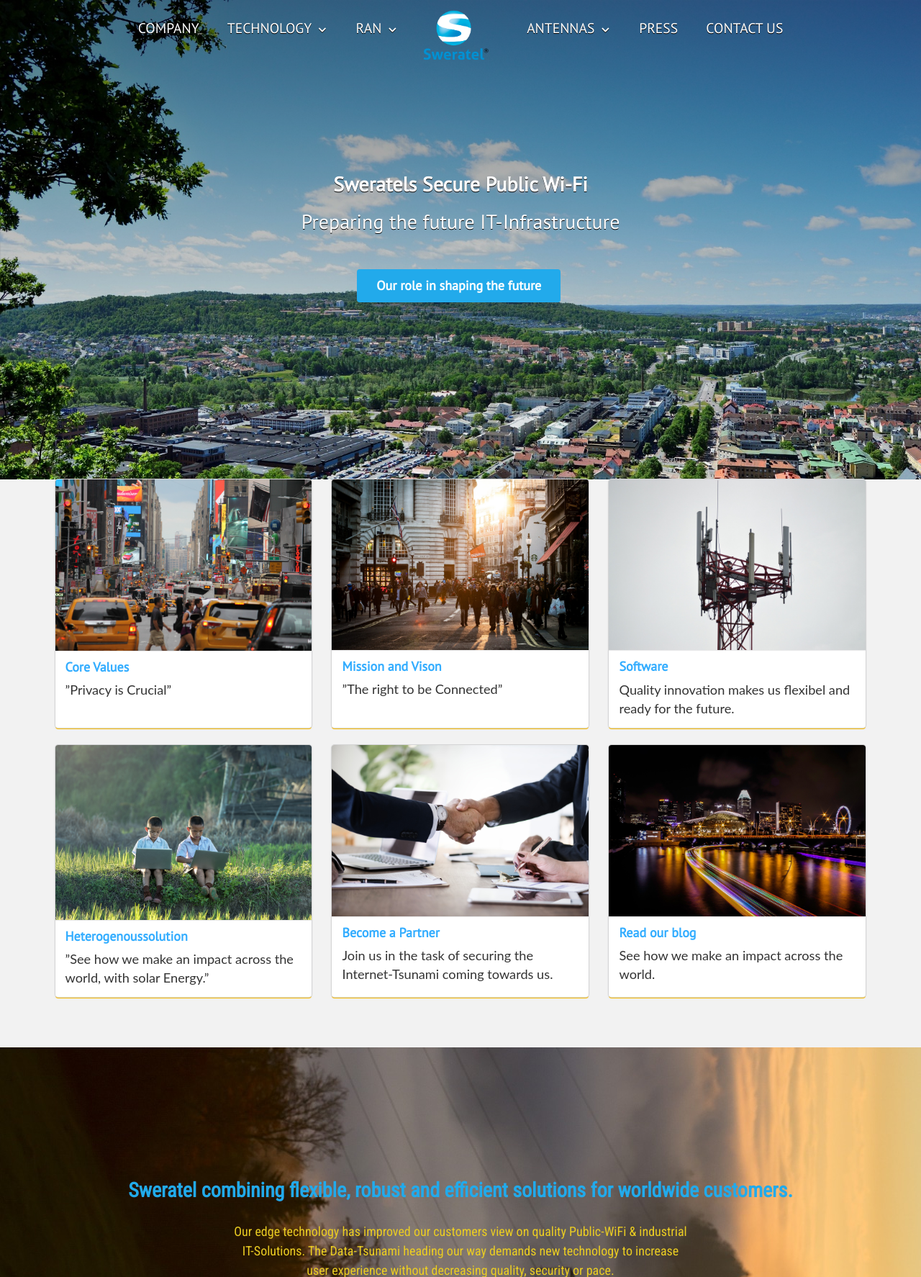
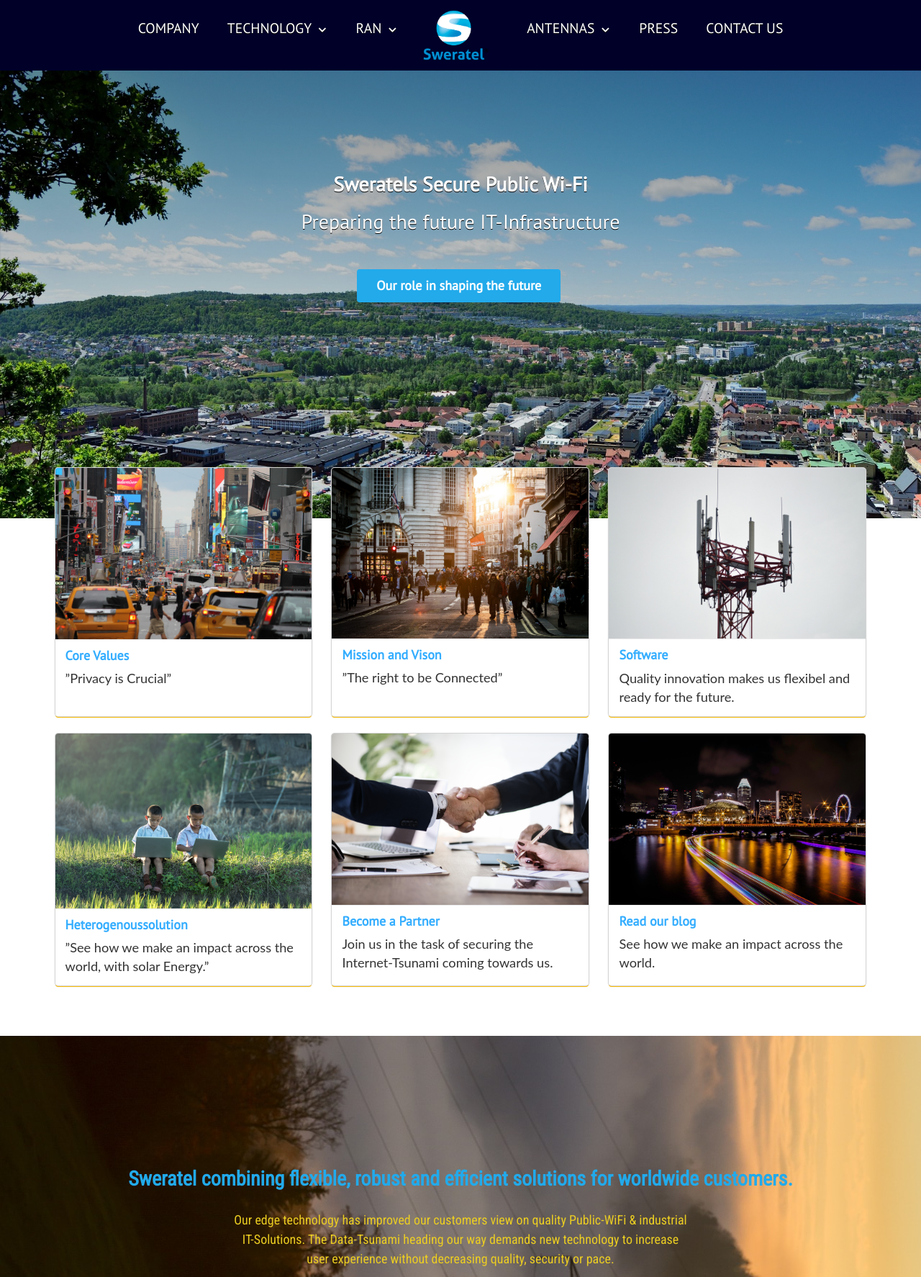
Before and after one commit to davidyanis/dallunkens, a PHP site: page / in a window 1280 px wide. Shown: the top 1774 px of the page at 72% size. Run offline with PHP 8.4, Linux system fonts and the light colour scheme; some libraries are stand-ins or nearby versions.

Commit message:
header bg color, cards moved up

```diff
--- a/css/header.css
+++ b/css/header.css
@@ -10,6 +10,7 @@
     height: 7em;
     overflow: hidden;
     transition: height 0.8s;
+    background-color: rgb(0, 0, 41);
 }
 
 .fullscreen {
--- a/css/home-page.css
+++ b/css/home-page.css
@@ -3,7 +3,7 @@
     background: linear-gradient( rgba(0, 0, 0, 0.493), rgba(0, 0, 0, 0) ), url("../images/huskvarna-2378745_1920.jpg");
     background-size: cover;
     background-attachment: fixed;
-    height: 85vh;
+    height: 90vh;
     width: 100%;
 }
 
@@ -100,6 +100,7 @@
 
 .cards-container {
     padding-bottom: 6em!important;
+    margin-top: -5em!important;
 }
 
 .description p {
--- a/index.php
+++ b/index.php
@@ -35,7 +35,7 @@
          </div>
       </main>
       <!-- six cards -->
-      <div class="six-cards" style="background-color: #f2f2f2">
+
          <div class="ui grid container cards-container">
             <div class="ui stackable three link cards">
                <div class="ui yellow card">
@@ -106,7 +106,6 @@
                </div>
             </div>
          </div>
-      </div>
       <div class="wide-text-content">
          <h1> Sweratel combining flexible, robust and efficient solutions for worldwide customers.</h1>
          <h3> Our edge technology has improved our customers view on quality Public-WiFi & industrial IT-Solutions. The Data-Tsunami heading our way demands new technology to increase user experience without decreasing quality, security or pace.
```
Also changed, not shown: 1 other file.
